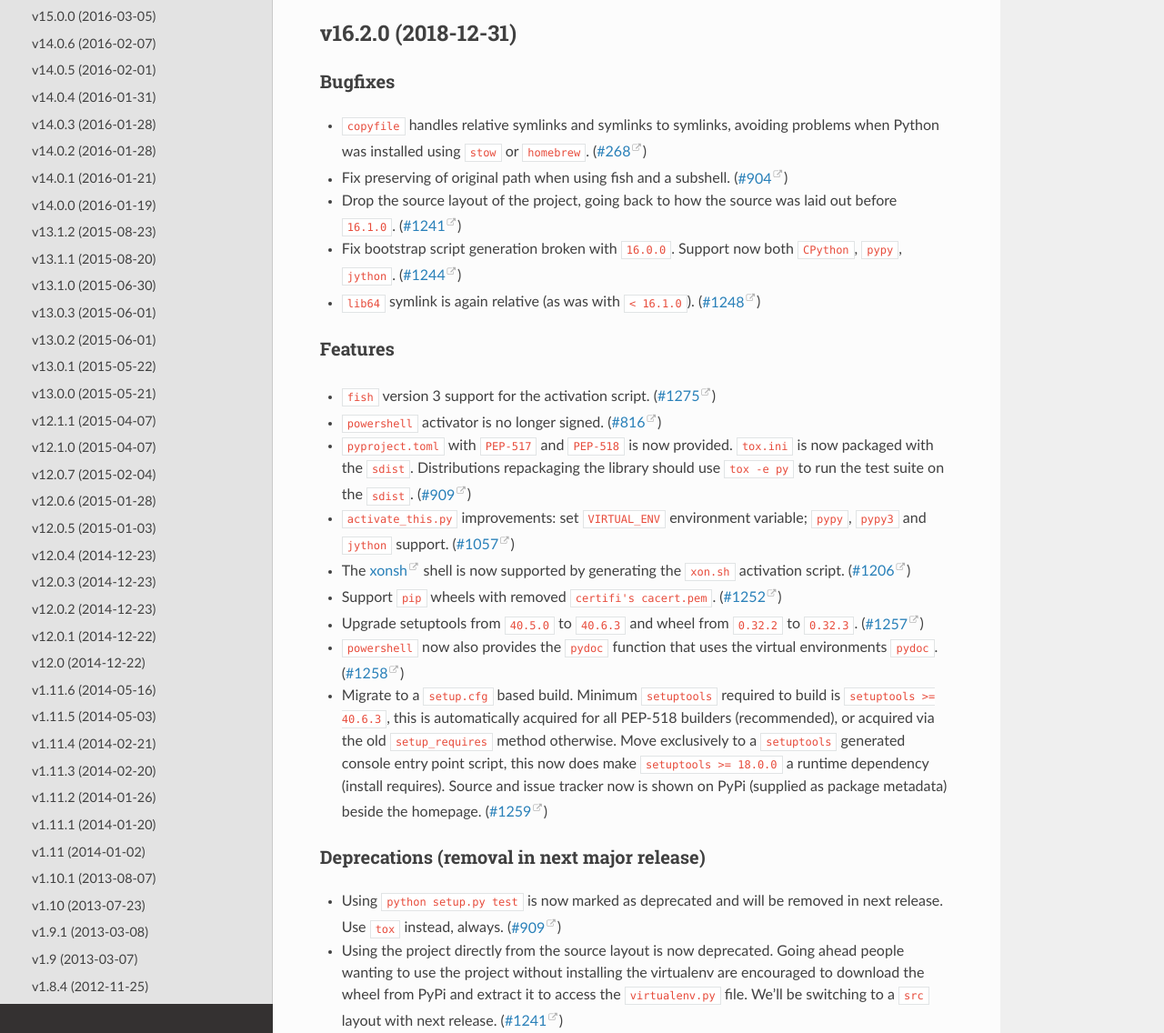
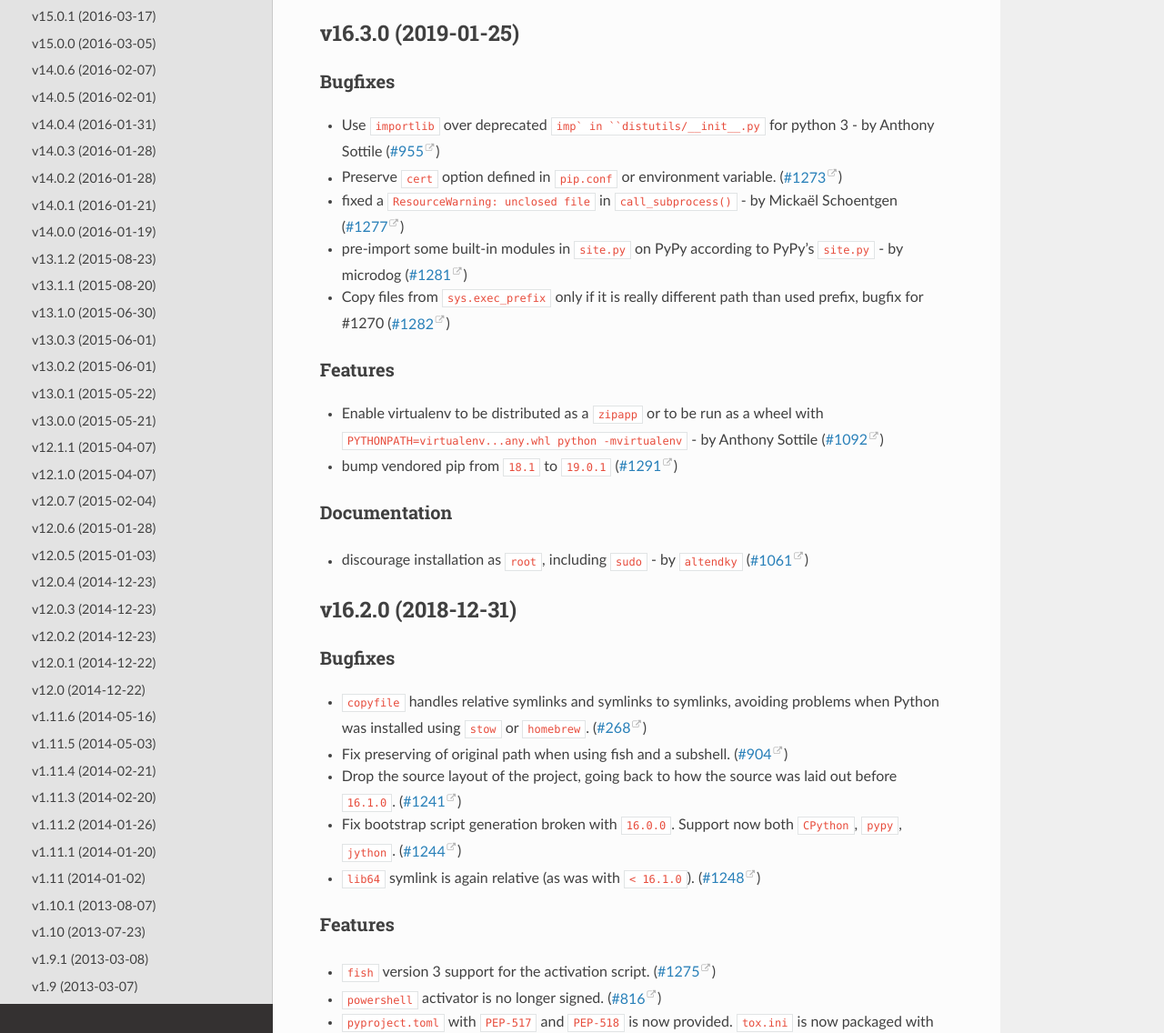
Before and after one commit to pypa/virtualenv, a Sphinx documentation site: the page built from docs/changes.rst, in a window 1280 px wide and 1400 px high, cut to the strip 264-1400 px from the top of the window. Shown: the whole strip at 91% size. Built offline with Sphinx 7.4.7 and the Read the Docs theme 2.0.0, drawn with Linux system fonts in a browser that asks for light colours.

Commit message:
release 16.3.0

```diff
--- a/docs/changelog/1061.doc.rst
+++ /dev/null
@@ -1 +0,0 @@
-discourage installation as ``root``, including ``sudo`` - by ``altendky``
--- a/docs/changelog/1092.feature.rst
+++ /dev/null
@@ -1,3 +0,0 @@
-Enable virtualenv to be distributed as a ``zipapp`` or to be run as a
-wheel with ``PYTHONPATH=virtualenv...any.whl python -mvirtualenv`` - by
-Anthony Sottile
--- a/docs/changelog/1273.bugfix.rst
+++ /dev/null
@@ -1 +0,0 @@
-Preserve ``cert`` option defined in ``pip.conf`` or environment variable.
--- a/docs/changelog/1277.bugfix.rst
+++ /dev/null
@@ -1 +0,0 @@
-fixed a ``ResourceWarning: unclosed file`` in ``call_subprocess()`` - by Mickaël Schoentgen
--- a/docs/changelog/1281.bugfix.rst
+++ /dev/null
@@ -1 +0,0 @@
-pre-import some built-in modules in ``site.py`` on PyPy according to PyPy's ``site.py`` - by microdog
--- a/docs/changelog/1282.bugfix.rst
+++ /dev/null
@@ -1,2 +0,0 @@
-Copy files from ``sys.exec_prefix`` only if it is really different path than
-used prefix, bugfix for #1270
--- a/docs/changelog/1291.feature.rst
+++ /dev/null
@@ -1 +0,0 @@
-bump vendored pip from ``18.1`` to ``19.0.1``
--- a/docs/changelog/955.bugfix.rst
+++ /dev/null
@@ -1 +0,0 @@
-Use ``importlib`` over deprecated ``imp` in ``distutils/__init__.py`` for python 3 - by Anthony Sottile
--- a/docs/changes.rst
+++ b/docs/changes.rst
@@ -4,6 +4,35 @@
 .. include:: _draft.rst
 
 .. towncrier release notes start
+
+v16.3.0 (2019-01-25)
+--------------------
+
+Bugfixes
+^^^^^^^^
+
+- Use ``importlib`` over deprecated ``imp` in ``distutils/__init__.py`` for python 3 - by Anthony Sottile (`#955 <https://github.com/pypa/virtualenv/issues/955>`_)
+- Preserve ``cert`` option defined in ``pip.conf`` or environment variable. (`#1273 <https://github.com/pypa/virtualenv/issues/1273>`_)
+- fixed a ``ResourceWarning: unclosed file`` in ``call_subprocess()`` - by Mickaël Schoentgen (`#1277 <https://github.com/pypa/virtualenv/issues/1277>`_)
+- pre-import some built-in modules in ``site.py`` on PyPy according to PyPy's ``site.py`` - by microdog (`#1281 <https://github.com/pypa/virtualenv/issues/1281>`_)
+- Copy files from ``sys.exec_prefix`` only if it is really different path than
+  used prefix, bugfix for #1270 (`#1282 <https://github.com/pypa/virtualenv/issues/1282>`_)
+
+
+Features
+^^^^^^^^
+
+- Enable virtualenv to be distributed as a ``zipapp`` or to be run as a
+  wheel with ``PYTHONPATH=virtualenv...any.whl python -mvirtualenv`` - by
+  Anthony Sottile (`#1092 <https://github.com/pypa/virtualenv/issues/1092>`_)
+- bump vendored pip from ``18.1`` to ``19.0.1`` (`#1291 <https://github.com/pypa/virtualenv/issues/1291>`_)
+
+
+Documentation
+^^^^^^^^^^^^^
+
+- discourage installation as ``root``, including ``sudo`` - by ``altendky`` (`#1061 <https://github.com/pypa/virtualenv/issues/1061>`_)
+
 
 v16.2.0 (2018-12-31)
 --------------------
```
